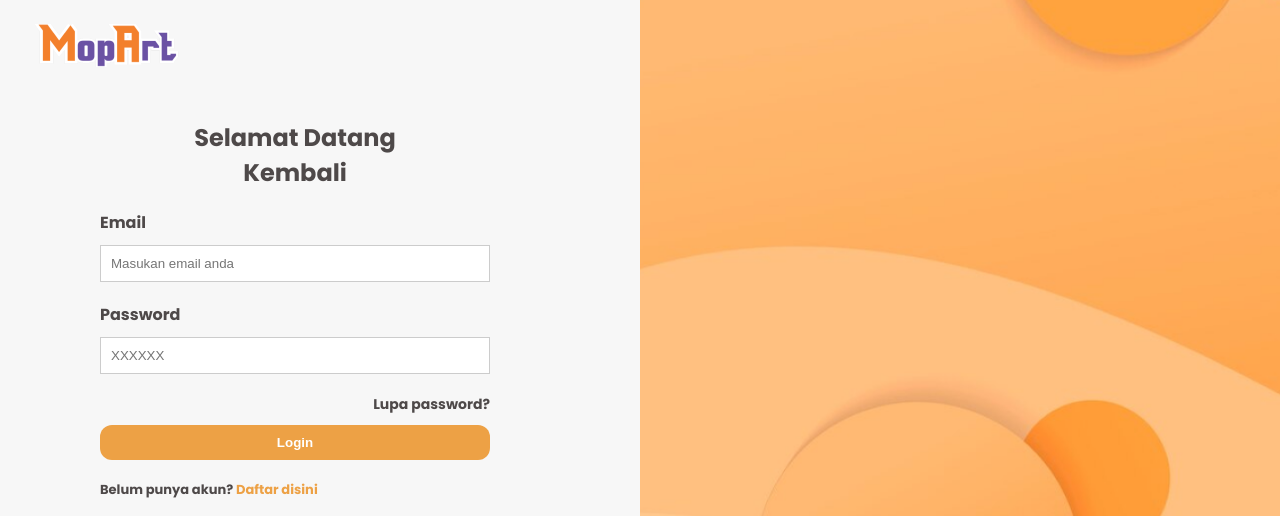
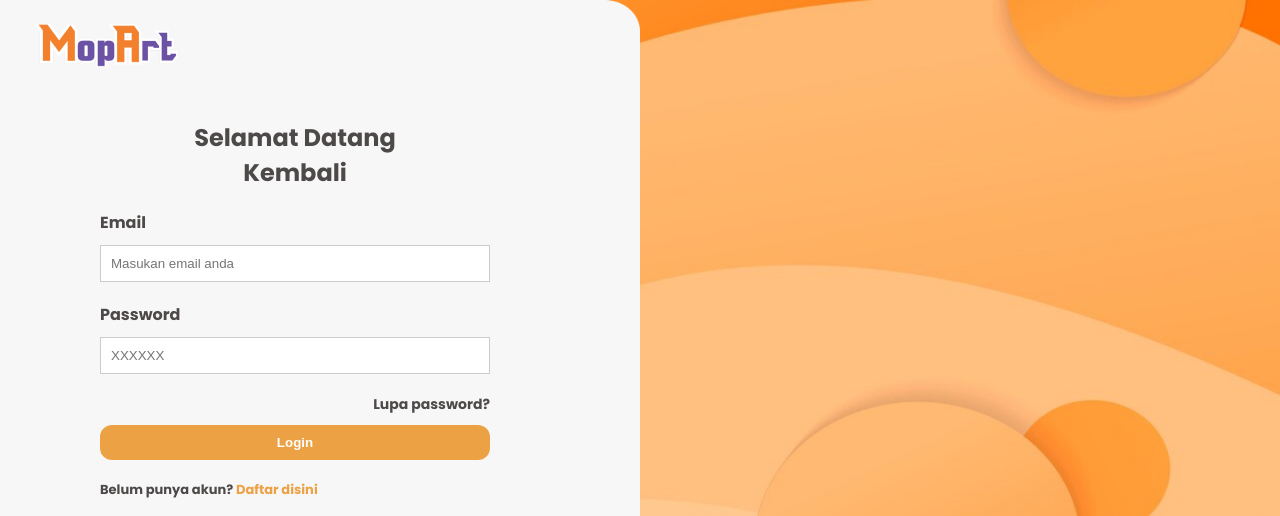
Before and after one commit to enriohernanda/Project-Massive_Compro-Developers, a PHP site: page /masuk.html in a window 1280 px wide. Shown: the top 516 px of the page. Run offline with PHP 8.4, Linux system fonts and the light colour scheme.

Commit message:
revisi ukuran background

```diff
--- a/daftar.css
+++ b/daftar.css
@@ -8,7 +8,7 @@ body {
   background-position: center;
   background-repeat: no-repeat;
   background-attachment: fixed;
-  background-size: cover;
+  background-size: 100% 100%;
   margin: 0;
   padding: 0;
 }
--- a/masuk.css
+++ b/masuk.css
@@ -8,7 +8,7 @@ body {
   background-position: center;
   background-repeat: no-repeat;
   background-attachment: fixed;
-  background-size: cover;
+  background-size: 100% 100%;
   margin: 0;
   padding: 0;
 }
@@ -55,10 +55,6 @@ label {
   margin-bottom: 10px;
 }
 /* End CSS label - Enrio Hernanda */
-
-placeholder {
-  font-family: 'Poppins', sans-serif;
-}
 
 /* CSS input - Enrio Hernanda */
 input[type='email'],
```
